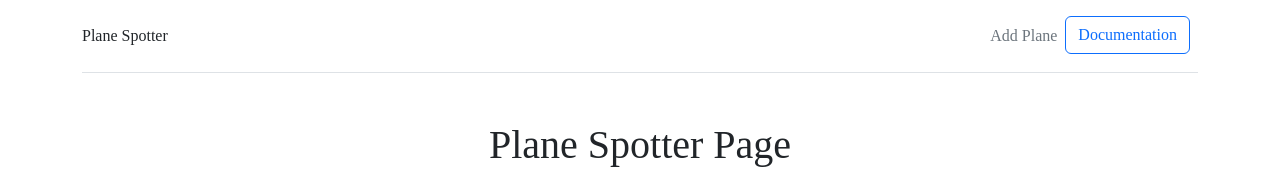
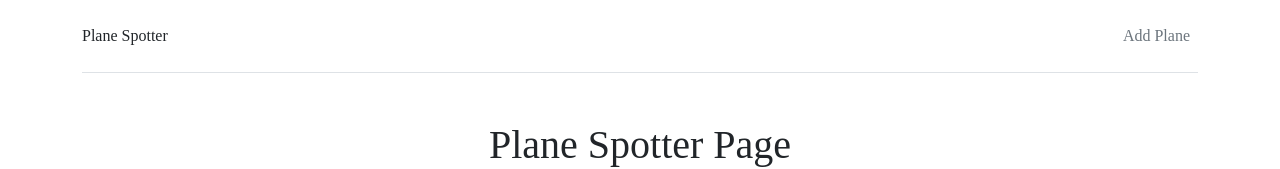
Before and after one commit to achingachris/phase2-project-react, a React (Create React App) app: page / in a window 1280 px wide. Shown: the top 169 px of the page. Built offline with nearby package versions, Linux system fonts and the light colour scheme; no server answers; a web font is replaced by a local one.

Commit message:
remove unused link

```diff
--- a/src/components/Menu.jsx
+++ b/src/components/Menu.jsx
@@ -19,14 +19,6 @@ const Menu = () => {
               </Link>
             </li>
           </ul>
-
-          <div className='col-md-3 text-end'>
-            <Link to='/'>
-              <button type='button' className='btn btn-outline-primary me-2'>
-                Documentation
-              </button>
-            </Link>
-          </div>
         </Nav>
       </header>
     </Container>
```
